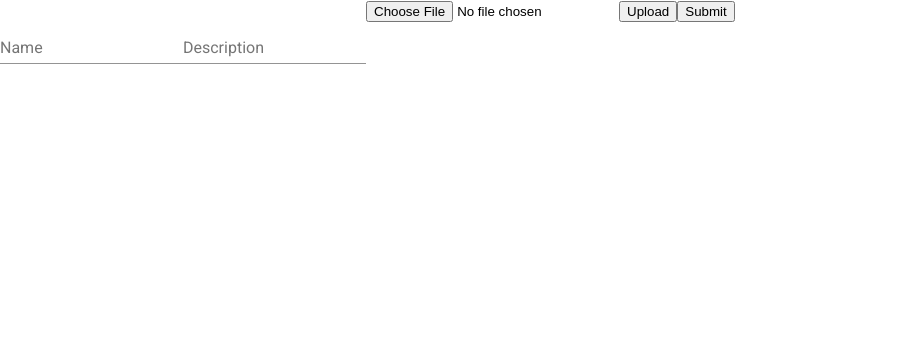
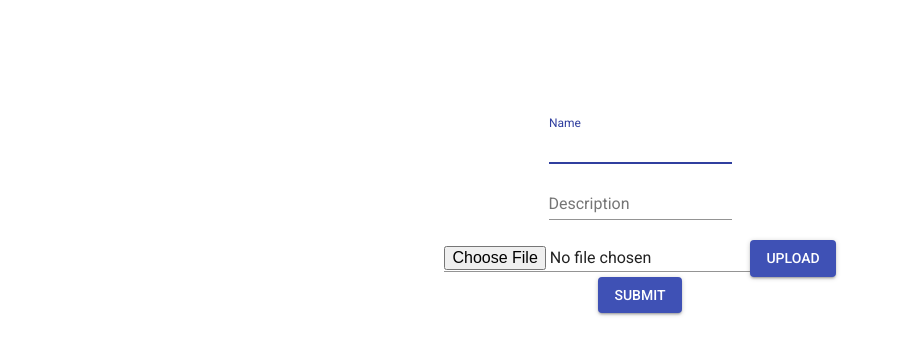
Before and after one commit to rocknegi/profileDemo, a React (Create React App) app: page / in a window 1280 px wide. Shown: the top 354 px of the page, without its empty margins (0-901 px from the left). Built offline with nearby package versions, Linux system fonts and the light colour scheme.

Commit message:
fix styling

```diff
--- a/src/components/Home/Home.js
+++ b/src/components/Home/Home.js
@@ -1,5 +1,16 @@
 import React, { Component } from "react";
 import TextField from "@material-ui/core/TextField";
+import Input from "@material-ui/core/Input";
+import Button from "@material-ui/core/Button";
+import Grid from "@material-ui/core/Grid";
+import { withStyles } from "@material-ui/core/styles";
+
+const styles = {
+  comp: {
+    textAlign: "center",
+    marginTop: "100px"
+  }
+};
 
 class Home extends Component {
   state = {
@@ -41,28 +52,48 @@ class Home extends Component {
   };
 
   render() {
+    const { classes } = this.props;
     return (
-      <form onSubmit={this.submit}>
+      <Grid container>
+        <Grid item sm={4} md={12} className={classes.comp}>
+          <form onSubmit={this.submit} autocomplete="off">
             <TextField
+              autoFocus
               label="Name"
               id="std-name"
               margin="normal"
               onChange={event => this.change(event, "name")}
             />
+            <Grid item sm={4} md={12}>
               <TextField
                 id="desc"
                 label="Description"
                 multiline
                 rowsMax="5"
-          margin="normal"
                 onChange={event => this.change(event, "desc")}
               />
-        <input type="file" onChange={this.fileChangedHalndler} />
-        <button onClick={this.upload}>Upload</button>
-        <button type="submit">Submit</button>
+            </Grid>
+            <Grid item sm={4} md={12}>
+              <br />
+              <Input
+                color="primary"
+                type="file"
+                onChange={this.fileChangedHalndler}
+              />
+              <Button variant="contained" color="primary" onClick={this.upload}>
+                Upload
+              </Button>
+            </Grid>
+            <Grid item sm={4} md={12}>
+              <Button variant="contained" color="primary" type="submit">
+                Submit
+              </Button>
+            </Grid>
           </form>
+        </Grid>
+      </Grid>
     );
   }
 }
 
-export default Home;
+export default withStyles(styles)(Home);
--- a/src/components/Profile/Profile.js
+++ b/src/components/Profile/Profile.js
@@ -1,5 +1,31 @@
 import React, { Component } from "react";
+import TextField from "@material-ui/core/TextField";
+import Input from "@material-ui/core/Input";
+import Button from "@material-ui/core/Button";
+import Grid from "@material-ui/core/Grid";
+import Card from "@material-ui/core/Card";
+import CardActionArea from "@material-ui/core/CardActionArea";
+import CardContent from "@material-ui/core/CardContent";
+import CardMedia from "@material-ui/core/CardMedia";
+import Typography from "@material-ui/core/Typography";
+import { withStyles } from "@material-ui/core/styles";
 
+const styles = {
+  card: {
+    maxWidth: 250,
+    margin: "20px auto 20px auto",
+    maxHeight: 350
+  },
+  cardMedia: {
+    height: 250,
+    width: 250
+  },
+  text: {
+    margin: "20px auto 10px auto",
+    textAlign: "center",
+    fontSize: "20px"
+  }
+};
 class Profile extends Component {
   state = {
     data: []
@@ -15,13 +41,44 @@ class Profile extends Component {
     console.log("yo", handle);
   }
   render() {
+    const { classes } = this.props;
     return (
-      <div>
-        Profile of {this.state.data.name}
-        <img src={this.state.data.fileSelected} />
-      </div>
+      <Grid container>
+        <Grid item xs={4} sm={6} md={12} className={classes.text}>
+          Profile of {this.state.data.name}
+        </Grid>
+        <Grid item xs={4} sm={6} md={12}>
+          <Card className={classes.card} raised={true}>
+            <CardActionArea>
+              <CardMedia
+                className={classes.cardMedia}
+                image={this.state.data.fileSelected}
+                title="MyPic"
+              />
+              <CardContent>
+                <Typography
+                  gutterBottom
+                  variant="h3"
+                  component="h2"
+                  align="center"
+                >
+                  <Button cont variant="contained" ained color="primary">
+                    Edit
+                  </Button>
+                </Typography>
+              </CardContent>
+            </CardActionArea>
+          </Card>
+        </Grid>
+        <Grid item className={classes.text}>
+          {this.state.data.desc} <br />
+          <Button variant="contained" color="primary">
+            Edit
+          </Button>
+        </Grid>
+      </Grid>
     );
   }
 }
 
-export default Profile;
+export default withStyles(styles)(Profile);
```
Lines whose indentation alone changed are shown as unchanged.
